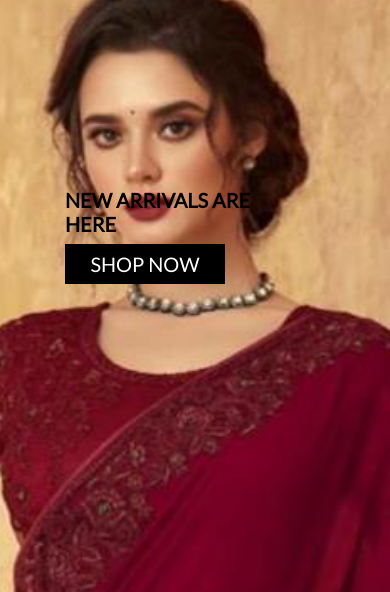
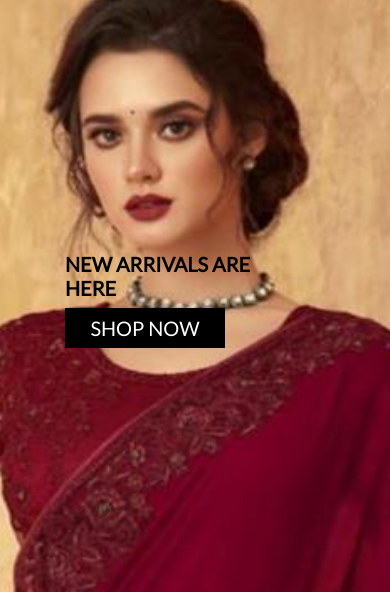
Before and after one commit to KSanthanesh/designer-silks, a Django app: page / in a window 390 px wide. Shown: the part 180-772 px from the top of the page. Run offline with Django 3.2, Linux system fonts and the light colour scheme; some libraries are stand-ins or nearby versions.

Commit message:
Add style shop now button for media query in the home page

```diff
--- a/static/css/style.css
+++ b/static/css/style.css
@@ -81,6 +81,13 @@ html {
     border: 2px solid black;
 }
 
+.btn-black:hover,
+.btn-black:active,
+.btn-black:focus {
+    background: #000;
+    color: #fff;
+}
+
 .btn-outlook-black {
     background: #000;
     color: #fff;
@@ -90,17 +97,10 @@ html {
 .btn-outlook-black:hover,
 .btn-outlook-black:active,
 .btn-outlook-black:focus {
-    background: #222;
-    color: #fff;
+    background: #fff;
+    color: #222;
 }
 
-
-.btn-black:hover,
-.btn-black:active,
-.btn-black:focus {
-    background: #000;
-    color: #fff;
-}
 
 .btt-link,
 .update-link,
@@ -291,7 +291,7 @@ html {
         padding-top: 20px;
     }
     .new-arrivals {
-        margin-top: 18em;
+        margin-top: 350px;
     }
     .new-arrivals h3 {
         font-size: 20px;
@@ -308,10 +308,14 @@ html {
     .header-container {
         padding-top: 80px;
     }
+
 }
 
 /*----------------------------fixed navbar only on medium and up */
 @media (max-width: 500px) {
+    .new-arrivals {
+        margin-top: 22em;
+    }
 
     /* .mobile-heading {
         font-size: 20px;
```
